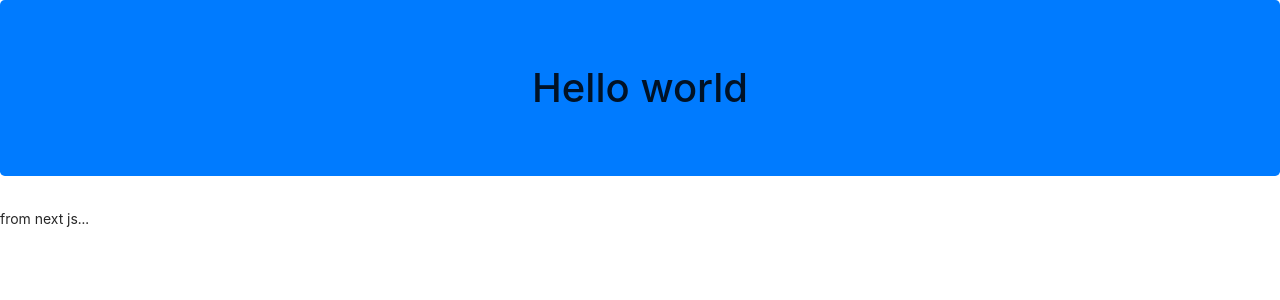
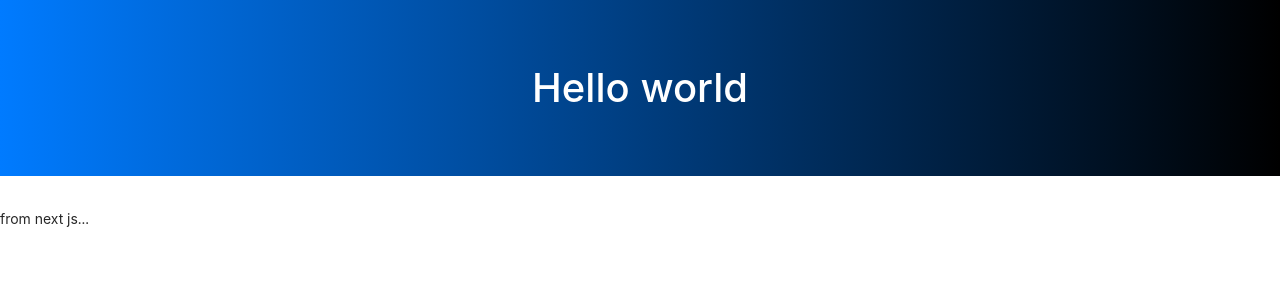
Before and after one commit to borguuh/coding_lessons, a Next.js app in the folder client/: page / in a window 1280 px wide. Shown: the top 300 px of the page. Built offline with nearby package versions, Linux system fonts and the light colour scheme.

Commit message:
add custom css

```diff
--- a/client/pages/_app.js
+++ b/client/pages/_app.js
@@ -1,5 +1,6 @@
 import "bootstrap/dist/css/bootstrap.min.css";
 import "antd/dist/antd.css";
+import "../public/css/styles.css";
 
 function MyApp({ Component, pageProps }) {
   return <Component {...pageProps} />;
--- a/client/pages/index.js
+++ b/client/pages/index.js
@@ -1,7 +1,7 @@
 const Index = () => {
   return (
     <>
-      <h1 className="jumbotron text-center bg-primary">Hello world</h1>
+      <h1 className="jumbotron text-center bg-primary square">Hello world</h1>
       <p>from next js...</p>
     </>
   );
--- /dev/null
+++ b/client/public/css/styles.css
@@ -0,0 +1,8 @@
+.square {
+  border-radius: 0px;
+}
+
+.jumbotron {
+  background-image: linear-gradient(to right, #007bff, #000);
+  color: #fff;
+}
```
